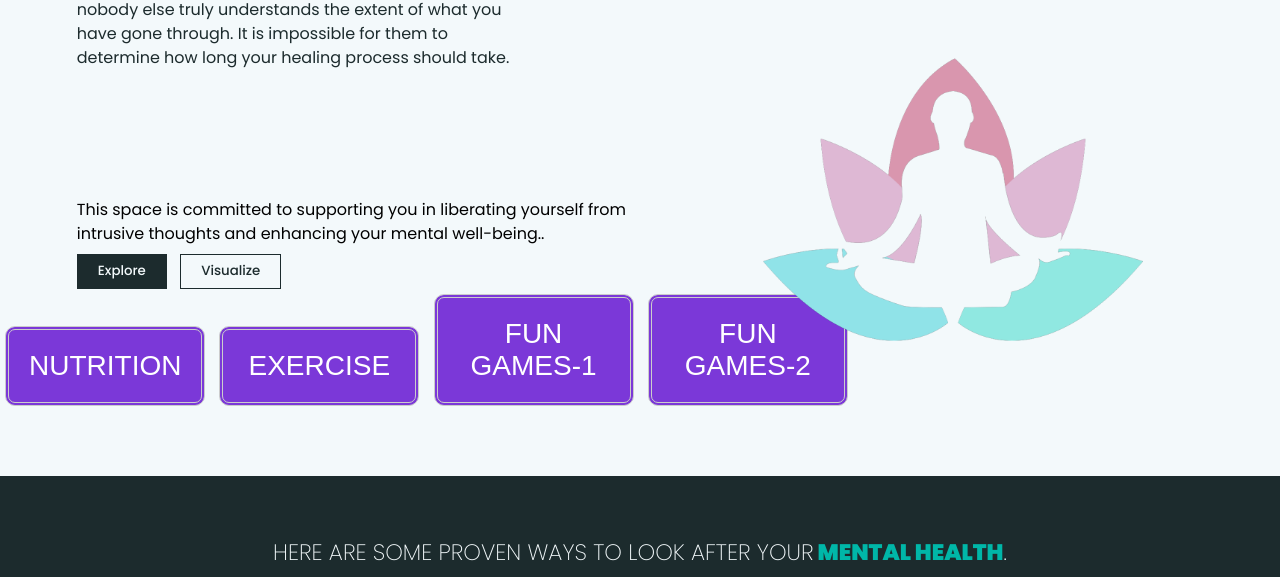
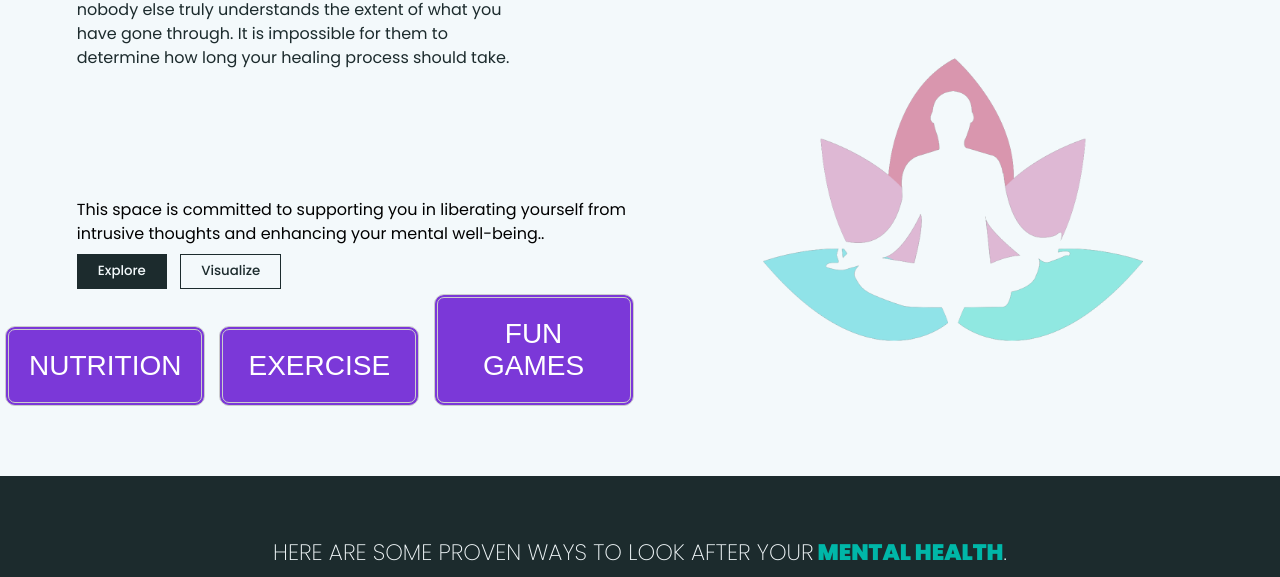
Before and after one commit to reshma045/BELAKU-A-Brighter-Journey, a plain HTML site: page index.html in a window 1280 px wide. Shown: the part 324-901 px from the top of the page. Drawn offline with Linux system fonts and the light colour scheme.

Commit message:
positions updated

```diff
--- a/index.html
+++ b/index.html
@@ -112,12 +112,8 @@
             <span style="cursor: pointer; display: inline-block; position: relative; transition: 0.5s;">EXERCISE</span>
         </button>
 
-        <button style="display: inline-block; background-color: #7b38d8; border-radius: 10px; border: 4px double #cccccc; color: #ffffff; text-align: center; font-size: 28px; padding: 20px; width: 200px; transition: all 0.5s; cursor: pointer; margin: 5px;" onclick="window.location.href = 'otherJS/Blockson/Blockson.html';">
-            <span style="cursor: pointer; display: inline-block; position: relative; transition: 0.5s;">FUN GAMES-1</span>
-        </button>
-
         <button style="display: inline-block; background-color: #7b38d8; border-radius: 10px; border: 4px double #cccccc; color: #ffffff; text-align: center; font-size: 28px; padding: 20px; width: 200px; transition: all 0.5s; cursor: pointer; margin: 5px;" onclick="window.location.href = 'otherJS/carGame/games.html';">
-            <span style="cursor: pointer; display: inline-block; position: relative; transition: 0.5s;">FUN GAMES-2</span>
+            <span style="cursor: pointer; display: inline-block; position: relative; transition: 0.5s;">FUN GAMES</span>
         </button>
 
 
```
